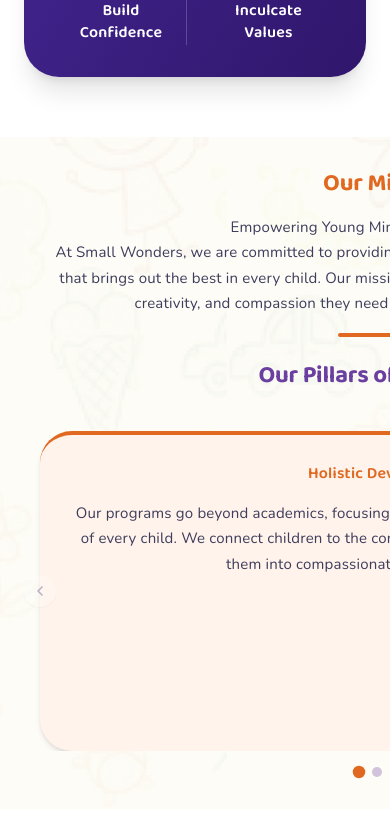
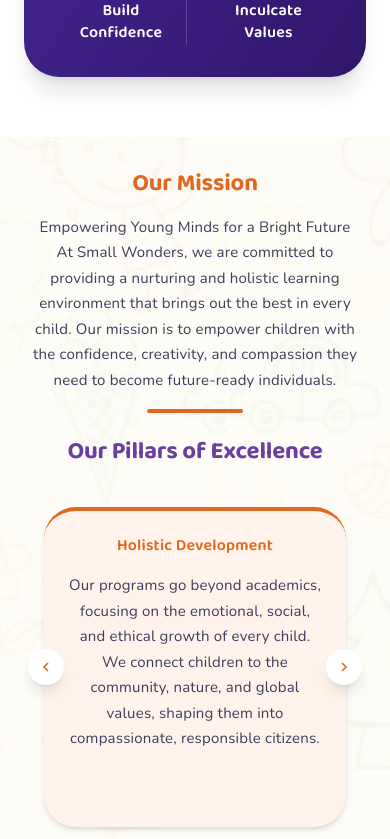
Before and after one commit to spoorthibits/smallwonderspreschool, a Next.js app: page /about in a window 390 px wide. Shown: the part 3020-3859 px from the top of the page. Built offline with nearby package versions, Linux system fonts and the light colour scheme.

Commit message:
update aboutmission

```diff
--- a/app/components/About/AboutAimMission.tsx
+++ b/app/components/About/AboutAimMission.tsx
@@ -64,8 +64,7 @@ export default function AboutAimMission() {
   };
 
   return (
-      <section
-      className="relative py-8 md:py-5 bg-[#FCFAEF] overflow-hidden flex flex-col items-center justify-center"
+      <section className="relative py-8 md:py-5 bg-[#FCFAEF]"
       style={{
         backgroundImage: "url('/bgimg.webp')",
         backgroundSize: "auto",
@@ -119,21 +118,26 @@ export default function AboutAimMission() {
         </div>
 
         {/* ── MOBILE: Carousel ── */}
-        <div className="block sm:hidden">
+      {/* ── MOBILE: One Card Carousel ── */}
+<div className="block sm:hidden w-full overflow-hidden">
   <div
-            className="relative overflow-hidden"
+    className="relative w-full"
     onTouchStart={handleTouchStart}
     onTouchEnd={handleTouchEnd}
   >
-            {/* Sliding track */}
     <div
       className="flex transition-transform duration-500 ease-in-out"
-              style={{ transform: `translateX(-${activeIndex * 100}%)` }}
+      style={{
+        transform: `translateX(-${activeIndex * 100}%)`,
+      }}
     >
       {missionPillars.map((item, idx) => (
-                <div key={idx} className="min-w-full px-4">
         <div
-                    className="flex flex-col p-7 shadow-md border-t-4 mx-auto"
+          key={idx}
+          className="w-full flex-shrink-0 px-5"
+        >
+          <div
+            className="flex flex-col p-6 shadow-md border-t-4"
             style={{
               backgroundColor: item.bg,
               borderRadius: "32px",
@@ -147,8 +151,9 @@ export default function AboutAimMission() {
             >
               {item.title}
             </h4>
+
             <p
-                      className="text-lg font-['Nunito'] leading-relaxed text-center"
+              className="text-base font-['Nunito'] leading-relaxed text-center"
               style={{ color: item.textColor }}
             >
               {item.description}
@@ -158,40 +163,61 @@ export default function AboutAimMission() {
       ))}
     </div>
 
-            {/* Prev / Next arrows */}
+    {/* Left Arrow */}
     <button
-              onClick={() => setActiveIndex((prev) => Math.max(prev - 1, 0))}
-              disabled={activeIndex === 0}
-              aria-label="Previous"
-              className="absolute left-0 top-1/2 -translate-y-1/2 w-8 h-8 rounded-full bg-white/90 shadow flex items-center justify-center disabled:opacity-30 transition"
+      onClick={() =>
+        setActiveIndex((prev) =>
+          prev === 0 ? missionPillars.length - 1 : prev - 1
+        )
+      }
+      className="absolute left-1 top-1/2 -translate-y-1/2 z-20 w-9 h-9 rounded-full bg-white shadow-lg flex items-center justify-center"
     >
-              <svg width="16" height="16" viewBox="0 0 24 24" fill="none" stroke="#1a237e" strokeWidth="2.5" strokeLinecap="round" strokeLinejoin="round">
+      <svg
+        width="16"
+        height="16"
+        viewBox="0 0 24 24"
+        fill="none"
+        stroke="var(--color-primary)"
+        strokeWidth="2.5"
+      >
         <polyline points="15 18 9 12 15 6" />
       </svg>
     </button>
+
+    {/* Right Arrow */}
     <button
-              onClick={() => setActiveIndex((prev) => Math.min(prev + 1, missionPillars.length - 1))}
-              disabled={activeIndex === missionPillars.length - 1}
-              aria-label="Next"
-              className="absolute right-0 top-1/2 -translate-y-1/2 w-8 h-8 rounded-full bg-white/90 shadow flex items-center justify-center disabled:opacity-30 transition"
+      onClick={() =>
+        setActiveIndex((prev) =>
+          prev === missionPillars.length - 1 ? 0 : prev + 1
+        )
+      }
+      className="absolute right-1 top-1/2 -translate-y-1/2 z-20 w-9 h-9 rounded-full bg-white shadow-lg flex items-center justify-center"
     >
-              <svg width="16" height="16" viewBox="0 0 24 24" fill="none" stroke="#1a237e" strokeWidth="2.5" strokeLinecap="round" strokeLinejoin="round">
+      <svg
+        width="16"
+        height="16"
+        viewBox="0 0 24 24"
+        fill="none"
+        stroke="var(--color-primary)"
+        strokeWidth="2.5"
+      >
         <polyline points="9 18 15 12 9 6" />
       </svg>
     </button>
   </div>
 
-          {/* Dot indicators */}
+  {/* Dots */}
   <div className="flex justify-center gap-2 mt-4">
     {missionPillars.map((_, i) => (
       <button
         key={i}
         onClick={() => setActiveIndex(i)}
-                aria-label={`Go to slide ${i + 1}`}
         className={`w-2.5 h-2.5 rounded-full transition-all duration-300 ${
           activeIndex === i ? "scale-125" : "opacity-30"
         }`}
-                style={{ backgroundColor: missionPillars[i].border }}
+        style={{
+          backgroundColor: missionPillars[i].border,
+        }}
       />
     ))}
   </div>
```
Lines whose indentation alone changed are shown as unchanged.
